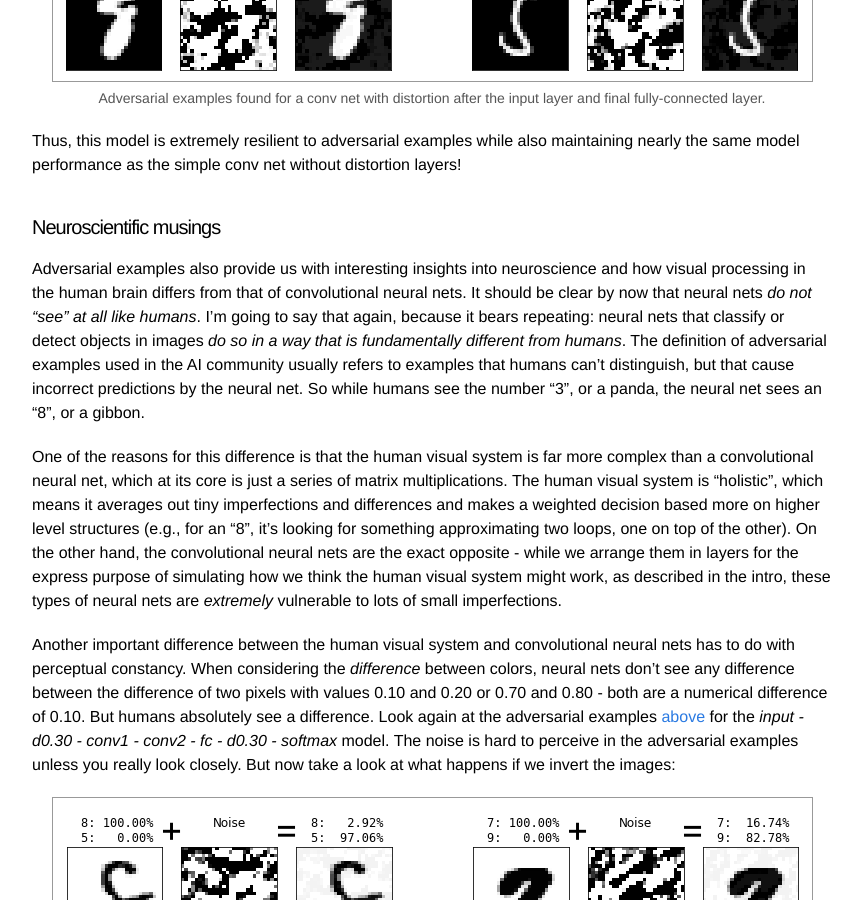
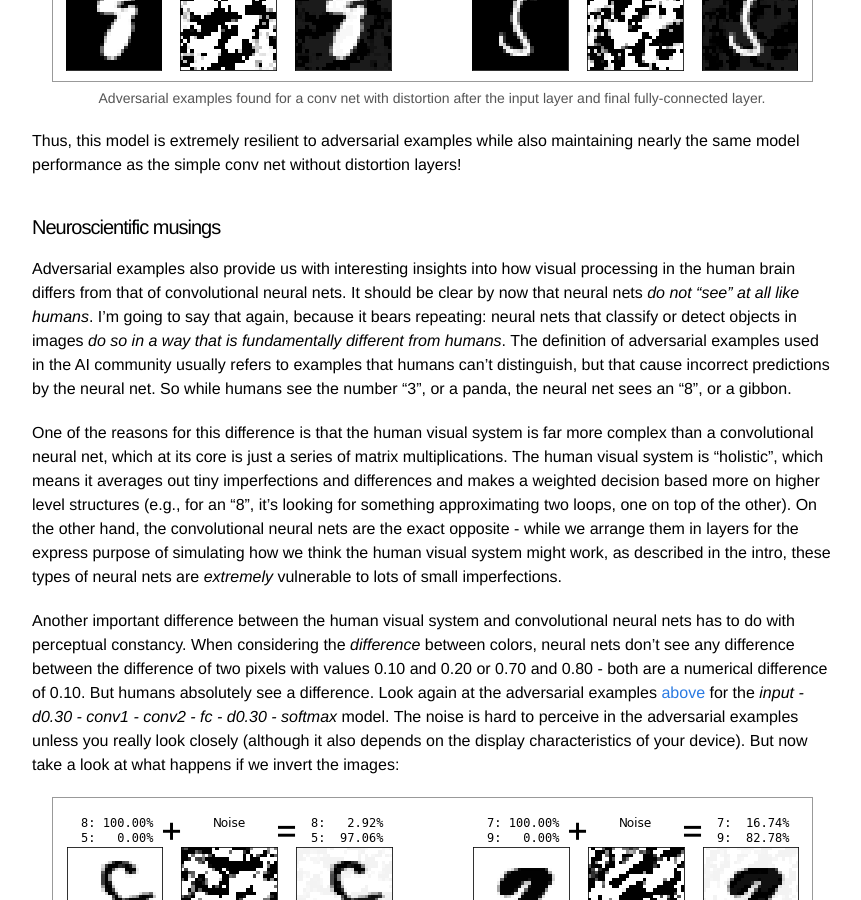
Before and after one commit to dalewis/dalewis.github.io, a Jekyll site: the page built from _posts/2017-04-03-adversarial-mnist.markdown, in a window 1280 px wide and 900 px high, scrolled down 12806 px. Shown: the whole window, without its empty margins (208-1069 px from the left). Built offline with Jekyll 4.4.1, drawn with Linux system fonts in a browser that asks for light colours; formulas are drawn with MathJax 3.

Commit message:
Some more edits.

```diff
--- a/_posts/2017-04-03-adversarial-mnist.markdown
+++ b/_posts/2017-04-03-adversarial-mnist.markdown
@@ -445,11 +445,11 @@ Thus, this model is extremely resilient to adversarial examples while also maint
 
 #### Neuroscientific musings
 
-Adversarial examples also provide us with interesting insights into neuroscience and how visual processing in the human brain differs from that of convolutional neural nets. It should be clear by now that neural nets *do not "see" at all like humans*. I'm going to say that again, because it bears repeating: neural nets that classify or detect objects in images *do so in a way that is fundamentally different from humans*. The definition of adversarial examples used in the AI community usually refers to examples that humans can't distinguish, but that cause incorrect predictions by the neural net. So while humans see the number "3", or a panda, the neural net sees an "8", or a gibbon.
+Adversarial examples also provide us with interesting insights into how visual processing in the human brain differs from that of convolutional neural nets. It should be clear by now that neural nets *do not "see" at all like humans*. I'm going to say that again, because it bears repeating: neural nets that classify or detect objects in images *do so in a way that is fundamentally different from humans*. The definition of adversarial examples used in the AI community usually refers to examples that humans can't distinguish, but that cause incorrect predictions by the neural net. So while humans see the number "3", or a panda, the neural net sees an "8", or a gibbon.
 
 One of the reasons for this difference is that the human visual system is far more complex than a convolutional neural net, which at its core is just a series of matrix multiplications. The human visual system is "holistic", which means it averages out tiny imperfections and differences and makes a weighted decision based more on higher level structures (e.g., for an "8", it's looking for something approximating two loops, one on top of the other). On the other hand, the convolutional neural nets are the exact opposite - while we arrange them in layers for the express purpose of simulating how we think the human visual system might work, as described in the intro, these types of neural nets are *extremely* vulnerable to lots of small imperfections.
 
-Another important difference between the human visual system and convolutional neural nets has to do with perceptual constancy. When considering the *difference* between colors, neural nets don't see any difference between the difference of two pixels with values 0.10 and 0.20 or 0.70 and 0.80 - both are a numerical difference of 0.10. But humans absolutely see a difference. Look again at the adversarial examples [above](#exotic_examples_input_0_30_fc_0_30) for the *input - d0.30 - conv1 - conv2 - fc - d0.30 - softmax* model. The noise is hard to perceive in the adversarial examples unless you really look closely. But now take a look at what happens if we invert the images:
+Another important difference between the human visual system and convolutional neural nets has to do with perceptual constancy. When considering the *difference* between colors, neural nets don't see any difference between the difference of two pixels with values 0.10 and 0.20 or 0.70 and 0.80 - both are a numerical difference of 0.10. But humans absolutely see a difference. Look again at the adversarial examples [above](#exotic_examples_input_0_30_fc_0_30) for the *input - d0.30 - conv1 - conv2 - fc - d0.30 - softmax* model. The noise is hard to perceive in the adversarial examples unless you really look closely (although it also depends on the display characteristics of your device). But now take a look at what happens if we invert the images:
 
 <a id="exotic_examples_input_0_30_fc_0_30" />
 <div class="imgcap">
```
